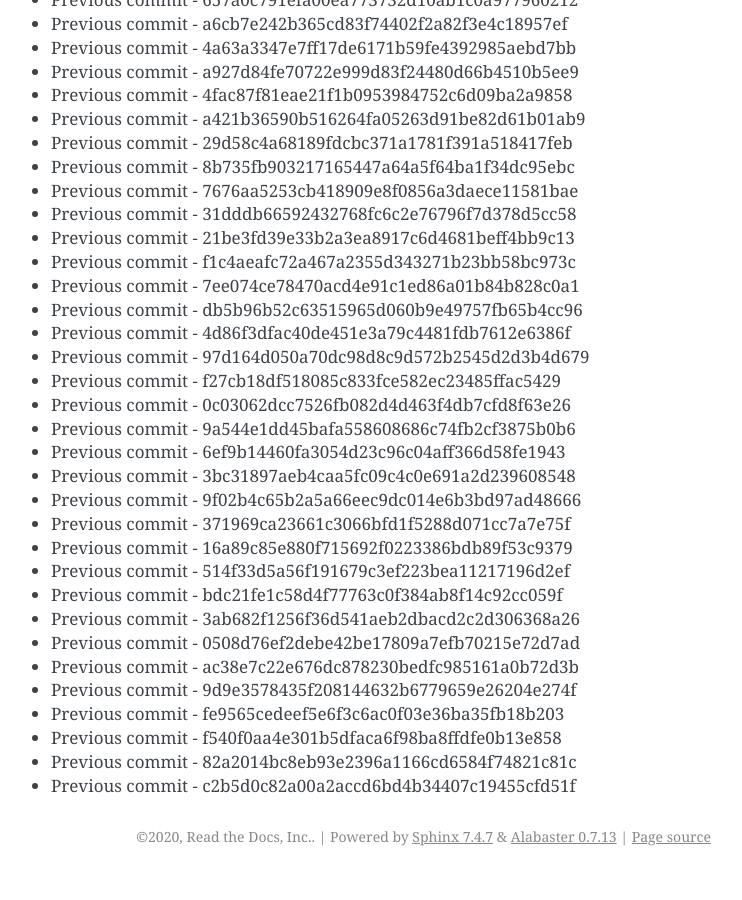
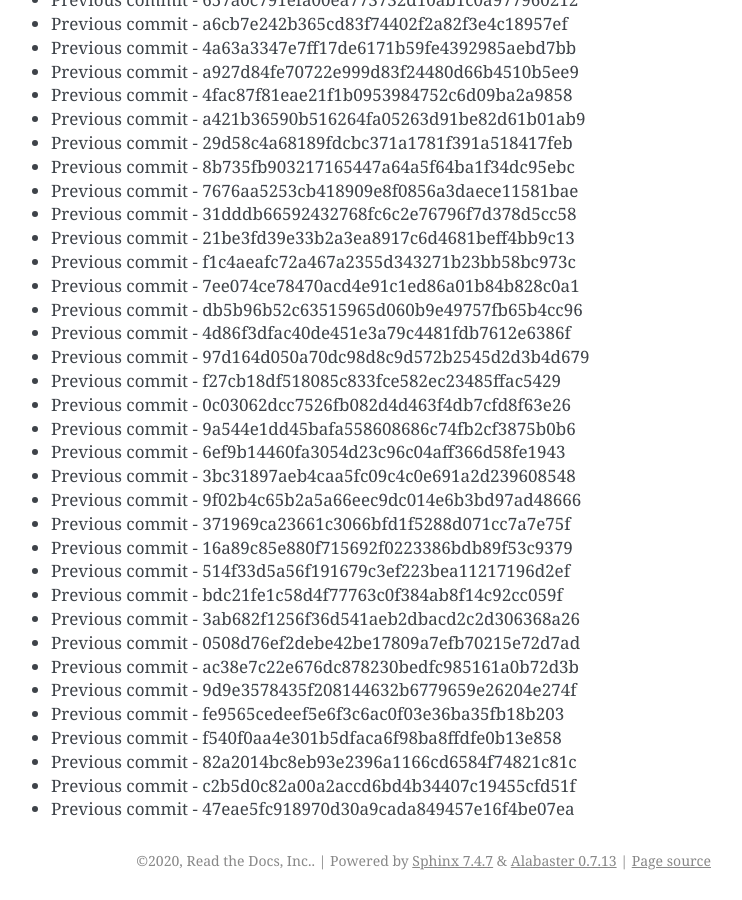
Before and after one commit to readthedocs/rtd-git-stresstest, a Sphinx documentation site: the page built from docs/updates.rst, in a window 1280 px wide and 900 px high, scrolled down 25404 px. Shown: the whole window, without its empty margins (399-1141 px from the left). Built offline with Sphinx 7.4.7, drawn with Linux system fonts in a browser that asks for light colours; before the commit the page ends 26280 px from its top, so only the background shows below that.

Commit message:
Generating commit from previous: 47eae5fc918970d30a9cada849457e16f4be07ea

```diff
--- a/docs/updates.rst
+++ b/docs/updates.rst
@@ -1099,3 +1099,4 @@ It can be tested for any performance characteristics.
 * Previous commit - f540f0aa4e301b5dfaca6f98ba8ffdfe0b13e858
 * Previous commit - 82a2014bc8eb93e2396a1166cd6584f74821c81c
 * Previous commit - c2b5d0c82a00a2accd6bd4b34407c19455cfd51f
+* Previous commit - 47eae5fc918970d30a9cada849457e16f4be07ea
```
